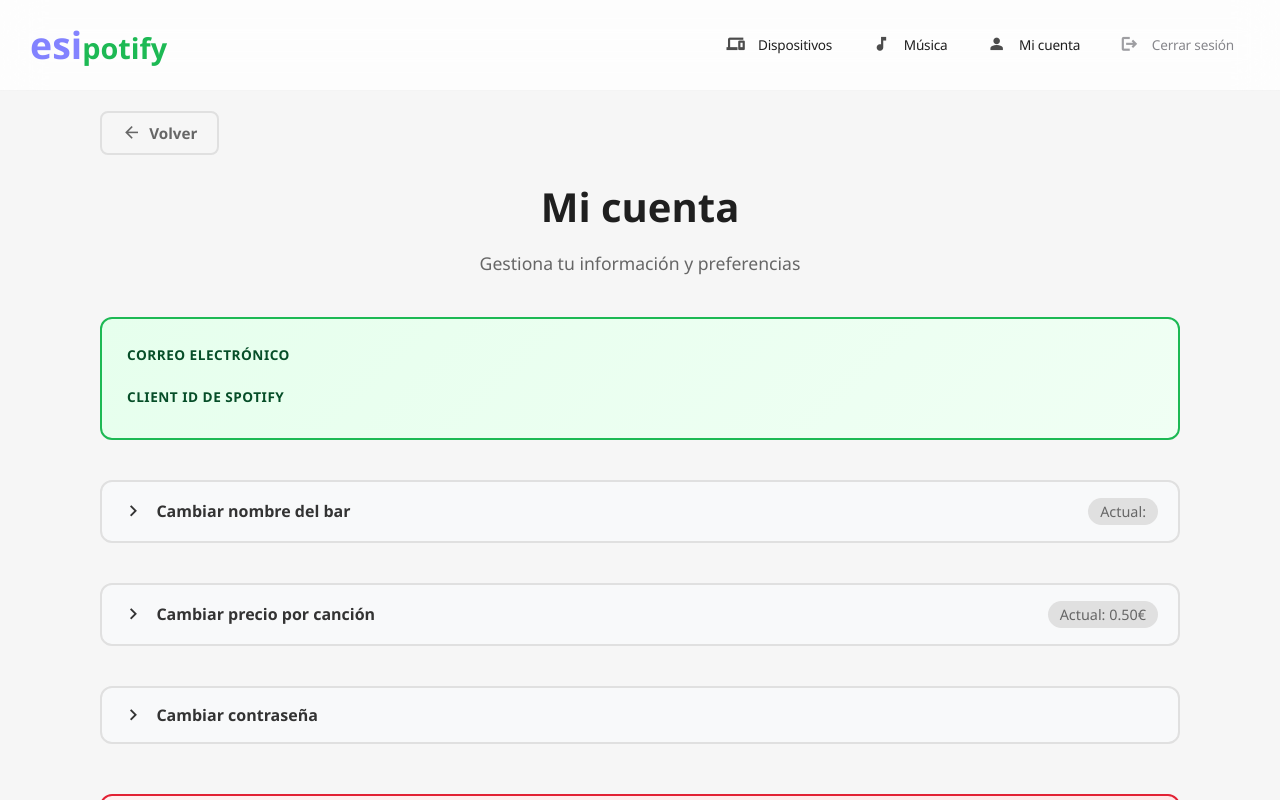
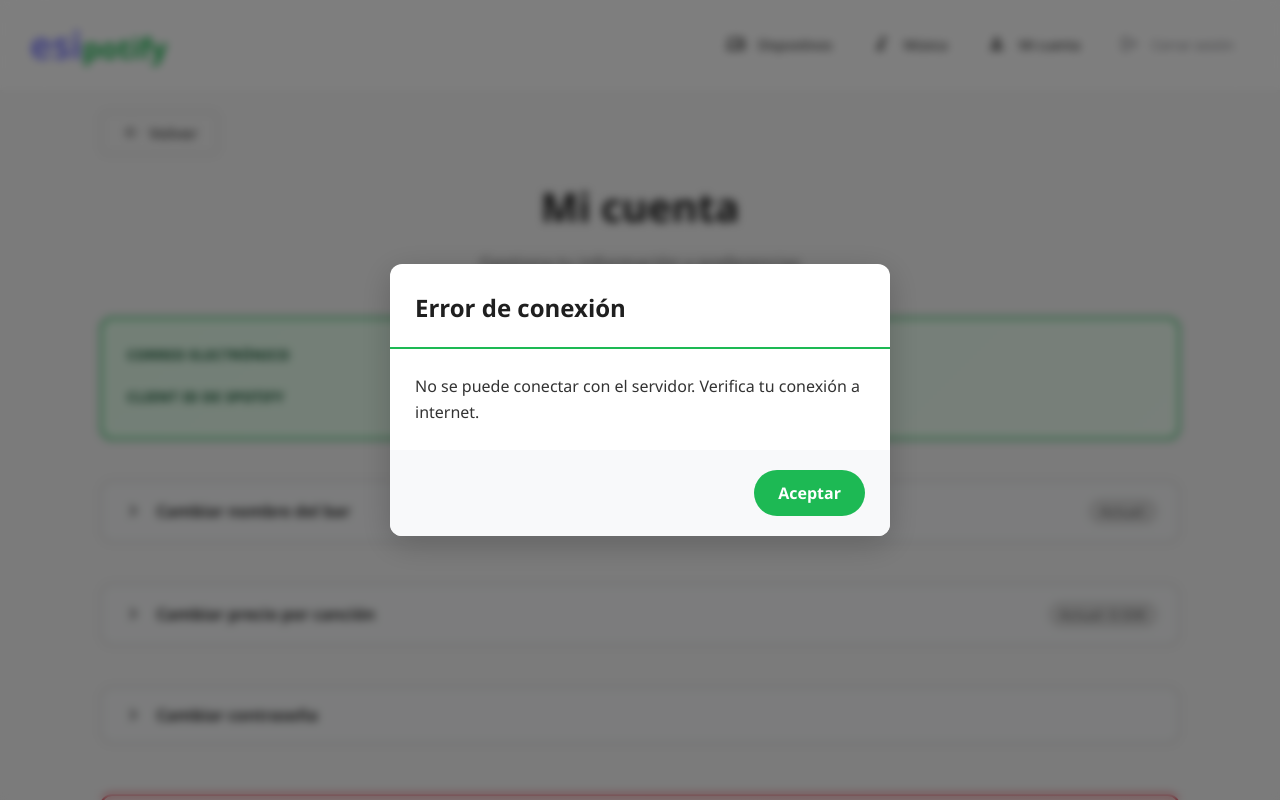
Before and after one commit to juanmariabravo/gramola-spotify-2025, an Angular app in the folder frontend/gramola_front/: page /account in a window 1280 px wide. Shown: the top 800 px of the page. Built offline with nearby package versions, Linux system fonts and the light colour scheme; no server answers; sample sign-in values are in the browser's storage.

Commit message:
fix: Añadido feedback cuando la autenticación por cookie no es válida en la página de Mi cuenta (/account)

```diff
--- a/frontend/gramola_front/src/app/account/account.ts
+++ b/frontend/gramola_front/src/app/account/account.ts
@@ -100,13 +100,32 @@ export class Account implements OnInit {
       error: (error) => {
         console.error('Error al cargar datos del usuario:', error);
         const status = error.status;
+        const errorMessage = error.error?.message || '';
 
         if (status === 401) {
           // Sesión expirada, redirigir al login
-          this.router.navigate(['/login']);
+          this.dialogService.alert(
+            'Tu sesión ha expirado. Por favor inicia sesión de nuevo.',
+            'Sesión expirada'
+          ).then(() => {
+            this.router.navigate(['/login']);
+          });
+        } else if (status === 500 && (errorMessage.includes('No autenticado') || errorMessage.includes('cookie inválida'))) {
+          // Error de autenticación en el backend
+          this.dialogService.alert(
+            'Tu sesión no es válida. Por favor inicia sesión de nuevo.',
+            'Error de autenticación'
+          ).then(() => {
+            sessionStorage.removeItem('accessToken');
+            sessionStorage.removeItem('refreshToken');
+            this.router.navigate(['/login']);
+          });
         } else if (status === 0) {
           // Error de conexión
-          console.error('No se puede conectar con el servidor');
+          this.dialogService.alert(
+            'No se puede conectar con el servidor. Verifica tu conexión a internet.',
+            'Error de conexión'
+          );
         }
       }
     });
```
